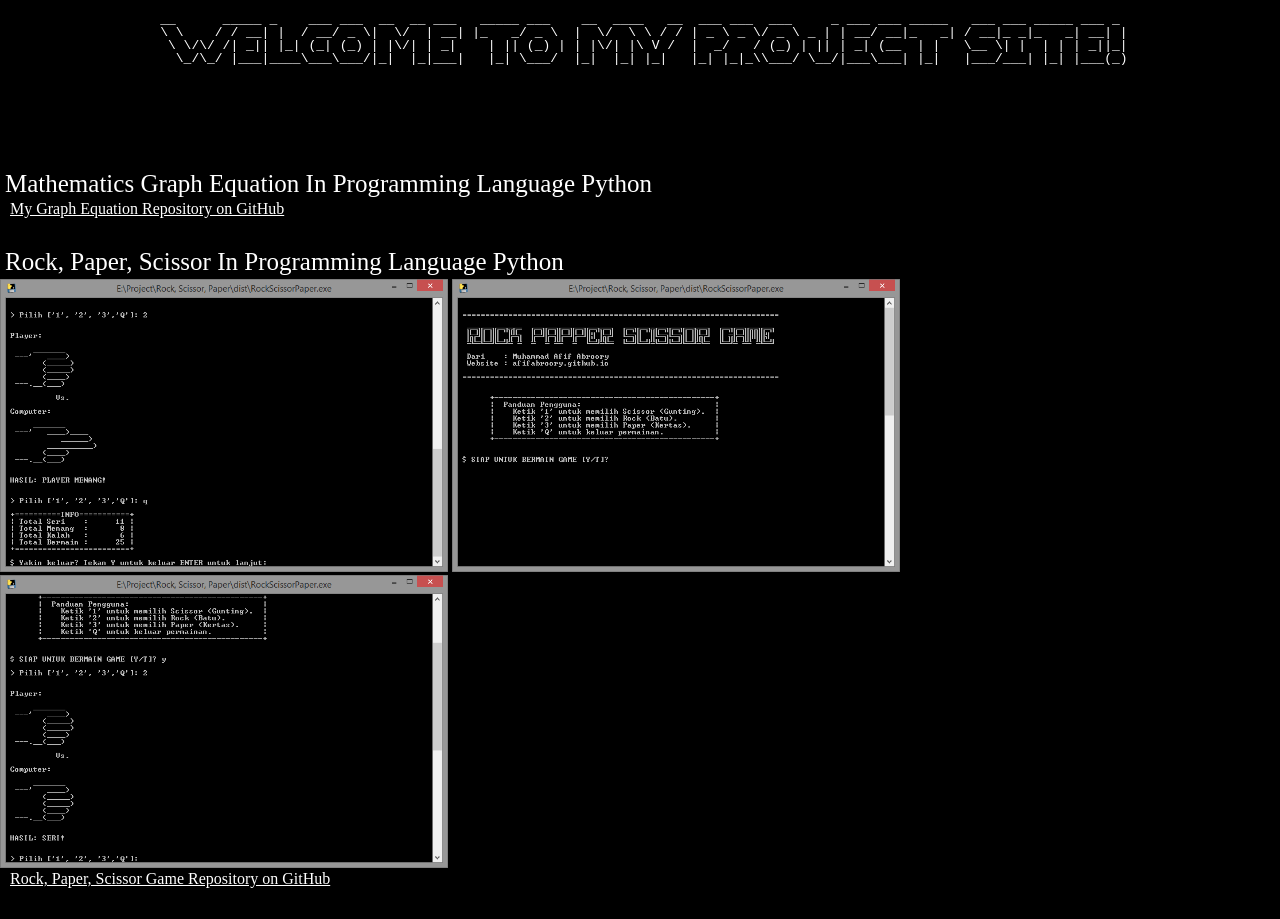
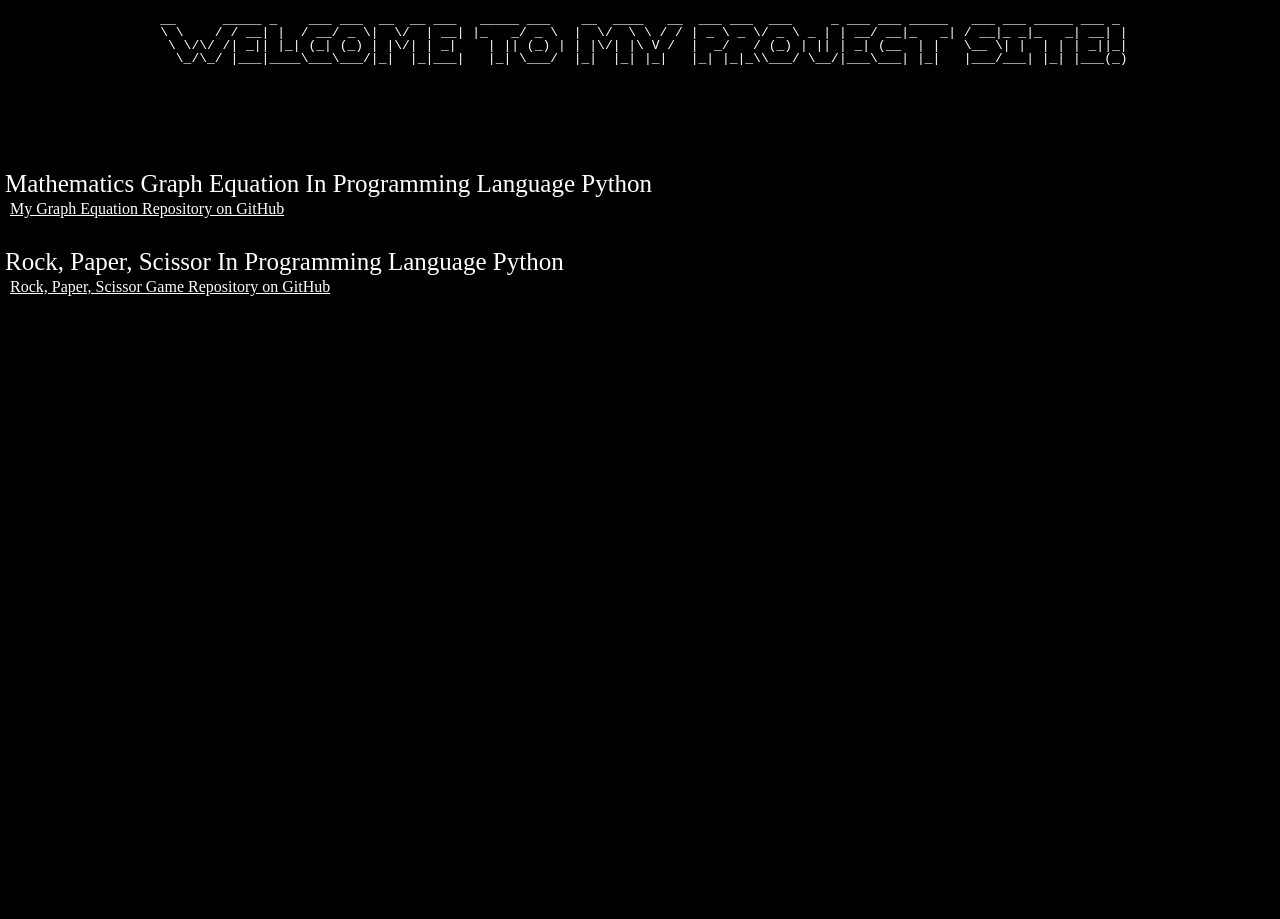
Before and after one commit to AfifAbroory/afifabroory.github.io, a plain HTML site: page index.html in a window 1280 px wide. After the commit the page ends 800 px from the top, so only its background shows below. Drawn offline with Linux system fonts and the light colour scheme.

Commit message:
Last change?

```diff
--- a/index.html
+++ b/index.html
@@ -21,10 +21,6 @@
 <a href="https://github.com/AfifAbroory/GraphEquation">My Graph Equation Repository on GitHub</a>
 <br><br><br>
 <h2>Rock, Paper, Scissor In Programming Language Python</h2>
-<img src="img/exit.png" width="35%" height="35%">
-<img src="img/interface.png" width="35%" height="35%">
-<img src="img/playinterface.png" width="35%" height="35%">
-<br>
 <a href="https://github.com/AfifAbroory/Rock-Scisssor-Paper-IND">Rock, Paper, Scissor Game Repository on GitHub</a>
 <br><br><br>
 </body>
```
